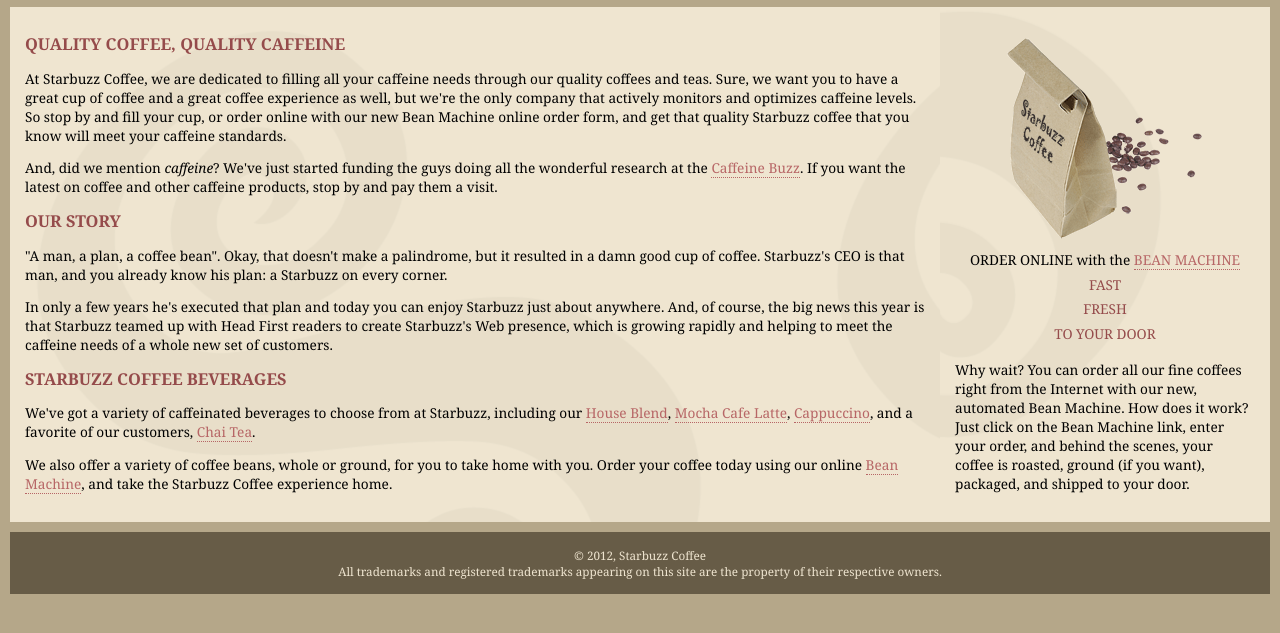
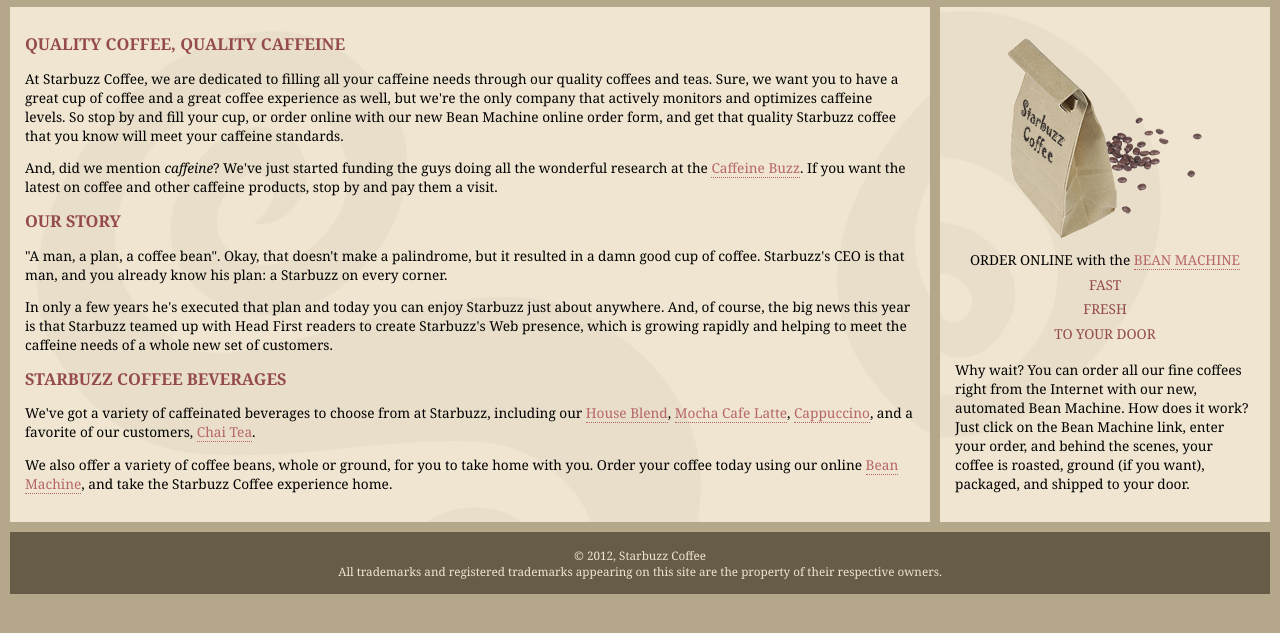
Before and after one commit to panicbrain/HTML_Book_Exercises, a plain HTML site: page chapter11/index.html in a window 1280 px wide. Shown: the part 121-754 px from the top of the page. Drawn offline with Linux system fonts and the light colour scheme.

Commit message:
add float element

```diff
--- a/chapter11/starbuzz.css
+++ b/chapter11/starbuzz.css
@@ -15,7 +15,7 @@ body {
   background:       #efe5d0 url(images/background.gif) top left;
   font-size:        105%;
   padding:          15px;
-  margin:           0px 10px 10px 10px;
+  margin:           0px 350px 10px 10px;
 }
 
 #sidebar {
@@ -34,6 +34,7 @@ body {
   padding:          15px;
   margin:           10px;
   font-size:        90%;
+  clear: right;
 }
 
 h1 {
```
